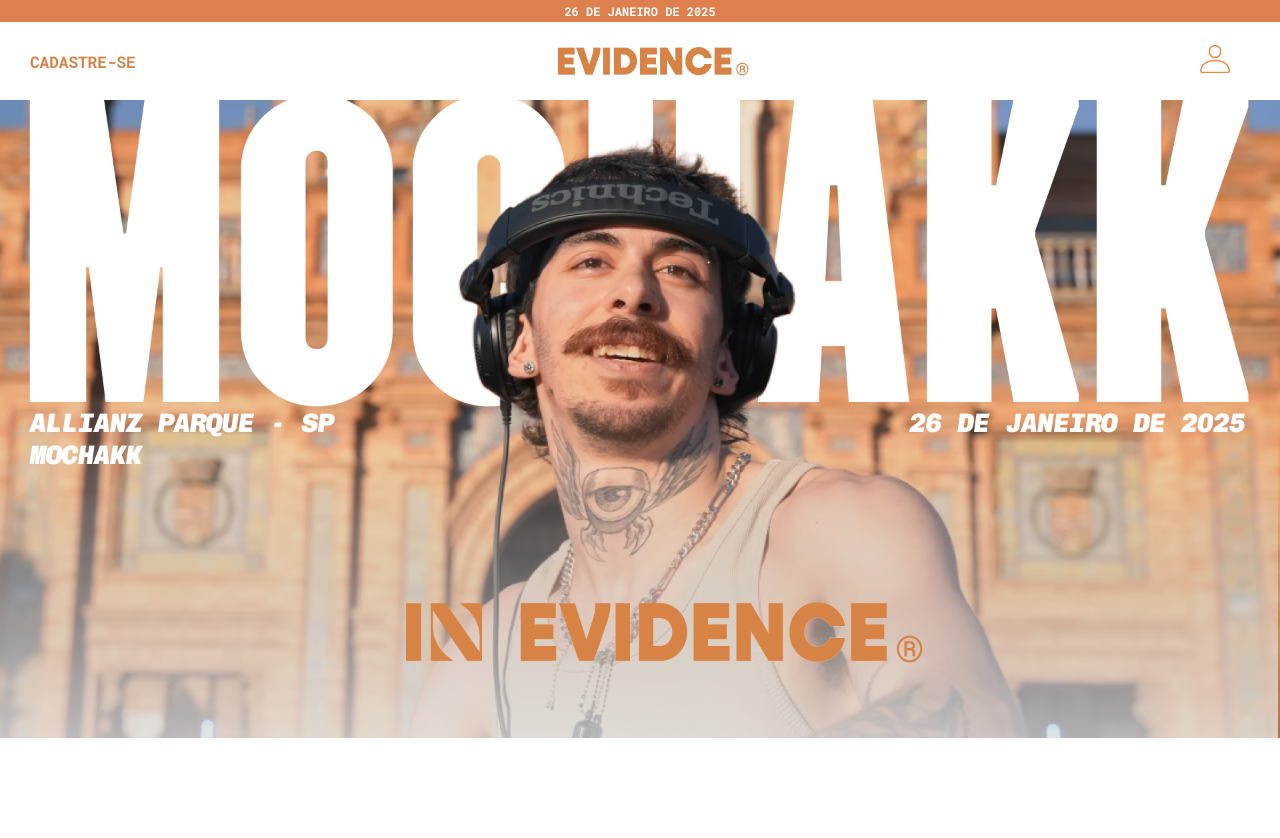
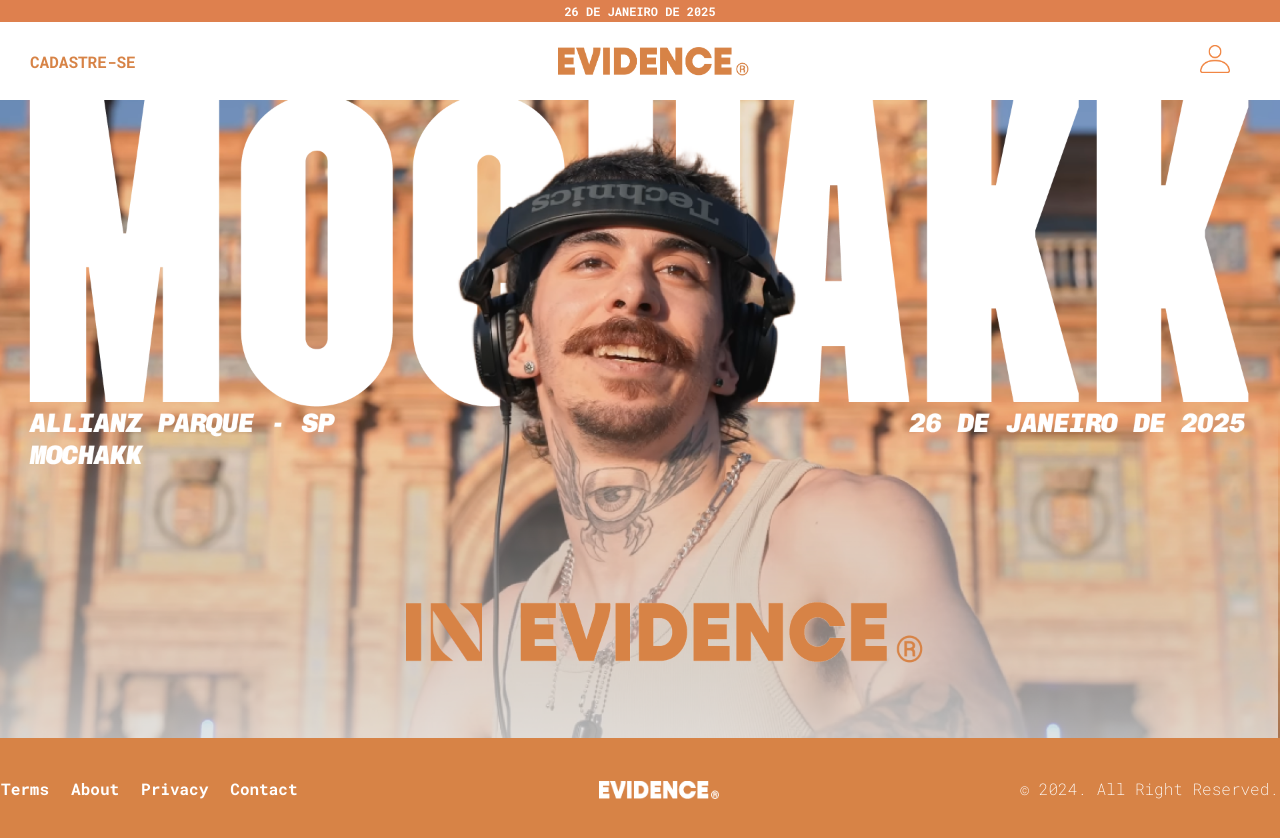
Before and after one commit to leoliver/evidence_devweb, a plain HTML site: page index.html in a window 1280 px wide. Before the commit the page ends 800 px from the top, so only its background shows below. Drawn offline with Linux system fonts and the light colour scheme.

Commit message:
Adição do Footer à página inicial

```diff
--- a/css/index.css
+++ b/css/index.css
@@ -9,6 +9,10 @@ header {
     flex-direction: column;
     justify-content: center;
     align-items: center;
+}
+
+main {
+    margin: 0;
 }
 
 #link-cadastro {
@@ -63,6 +67,47 @@ header {
 }
 
 #banner {
+    display: block;
     width: 100%;
     margin: 0;
 }
+
+footer {
+    display: flex;
+    justify-content: center;
+    align-items: center;
+    width: 100%;
+    background-color: #d78346;
+    min-height: 100px;
+}
+
+#logo-footer {
+    width: 120px;
+    padding: 25px 0 18px 0;
+    margin: 0 300px;
+}
+
+#container-footer {
+    display: flex;
+    justify-content: space-evenly;
+    align-items: center;
+    width: 100%;
+}
+
+.link-footer {
+    text-decoration: none;
+    color: #ffffff;
+}
+
+#link-div{
+    display: flex;
+    flex-direction: row;
+    gap: 22px;
+}
+
+#container-footer p {
+    font-family: "Roboto Mono", monospace;
+    font-size: 1rem;
+    color: #ffffff;
+    font-weight: 200;
+}
--- a/index.html
+++ b/index.html
@@ -23,5 +23,17 @@
         <main>
             <img id="banner" src="./img/EVIDENCE - Banner.png" alt="">
         </main>
+        <footer>
+            <div id="container-footer">
+                <div id="link-div">
+                    <a class="link-footer" href="">Terms</a>
+                    <a class="link-footer" href="">About</a>
+                    <a class="link-footer" href="">Privacy</a>
+                    <a class="link-footer" href="">Contact</a>
+                </div>
+                <a href="../index.html"><img id="logo-footer" src="../img/EVIDENCE com ® branco.png" alt="Logo Evidence"></a>
+                <p>© 2024. All Right Reserved.</p>
+            </div>
+        </footer>
     </body>
 </html>
```
